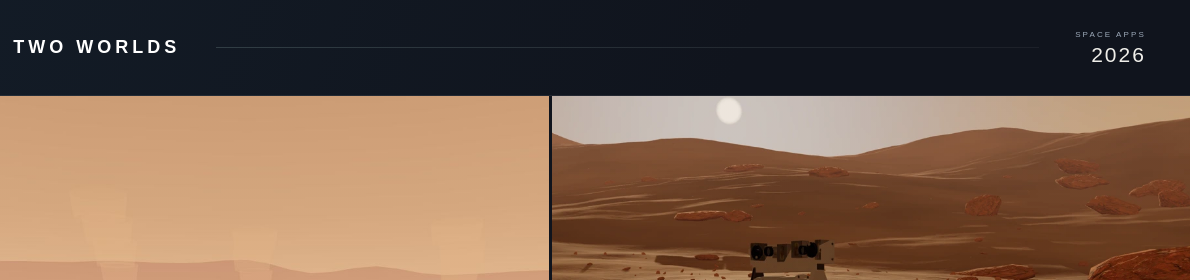
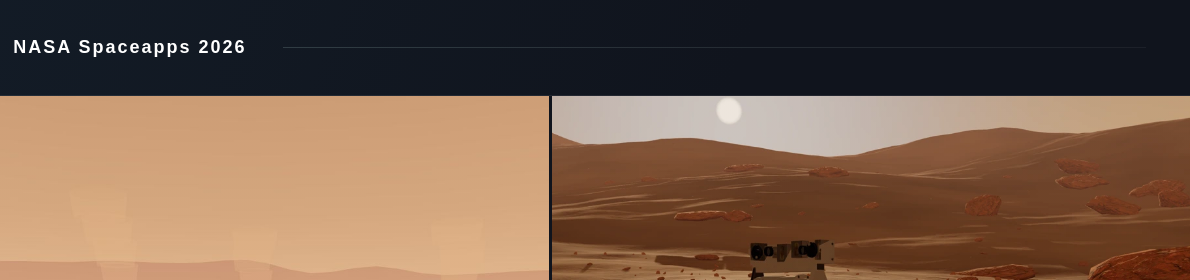
Before and after one commit to Orion-North/two-worlds, a plain HTML site: page index.html in a window 1280 px wide. Shown: the top 280 px of the page, 90-1280 px from the left. Drawn offline with Linux system fonts and the light colour scheme.

Commit message:
Rename game collection to NASA Spaceapps 2026

```diff
--- a/index.html
+++ b/index.html
@@ -3,19 +3,18 @@
 <head>
 <meta charset="utf-8">
 <meta name="viewport" content="width=device-width, initial-scale=1">
-<title>Two Worlds — Ghost Rovers & Last Light</title>
+<title>NASA Spaceapps 2026</title>
 <meta name="description" content="Play Ghost Rovers and Last Light. Two games for NASA Space Apps 2026.">
 <meta name="theme-color" content="#10141d">
-<meta property="og:title" content="Ghost Rovers & Last Light">
+<meta property="og:title" content="NASA Spaceapps 2026">
 <meta property="og:description" content="Two games for Space Apps 2026.">
 <link rel="icon" href="assets/orbit.svg" type="image/svg+xml">
-<link rel="stylesheet" href="styles.css?v=4">
+<link rel="stylesheet" href="styles.css?v=5">
 </head>
 <body>
 <header>
-<div class="brand"><svg class="brand-orbit" viewBox="0 0 48 48" aria-hidden="true"><circle cx="24" cy="24" r="11"/><ellipse cx="24" cy="24" rx="22" ry="8" transform="rotate(-35 24 24)"/><circle class="orbit-point" cx="39" cy="12" r="3"/></svg><span class="wordmark">TWO WORLDS</span></div>
+<div class="brand"><svg class="brand-orbit" viewBox="0 0 48 48" aria-hidden="true"><circle cx="24" cy="24" r="11"/><ellipse cx="24" cy="24" rx="22" ry="8" transform="rotate(-35 24 24)"/><circle class="orbit-point" cx="39" cy="12" r="3"/></svg><span class="wordmark">NASA Spaceapps 2026</span></div>
 <span class="header-rule" aria-hidden="true"></span>
-<div class="event"><span>SPACE APPS</span><strong>2026</strong></div>
 </header>
 <main aria-label="Choose a game">
 <article class="game ghost">
```
Also changed, not shown: styles.css (+1 -1 lines), 1 other file.
